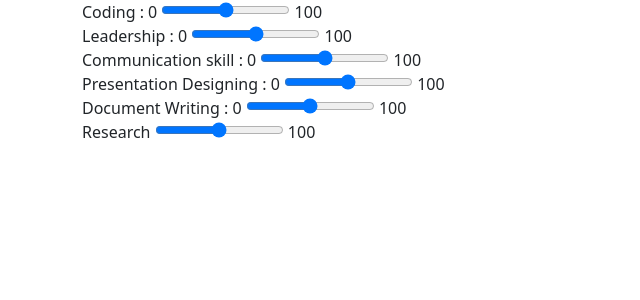
After one commit to KiranKhayamali/Hackademia-Hackathon, a Django app: page /student in a window 1280 px wide. The commit adds this page. Shown: the top 300 px of the page, without its empty margins (0-640 px from the left). Run offline with Django 5.2, Linux system fonts and the light colour scheme; some libraries are stand-ins or nearby versions.

Commit message:
Adding student form

```diff
--- a/group/urls.py
+++ b/group/urls.py
@@ -7,11 +7,12 @@ from group import views
 '''
 urlpatterns = [
     path('', views.Index.as_view(), name='home'),
-    path('index',views.Index.as_view(),name='home'),
+    path('index',views.Index.as_view(),name='index'),
 
     path('login', views.Login_view.as_view(), name='login'),
     path('logout', views.Logout_view.as_view(), name='logout'),
     path('signup', views.Signup_View.as_view(), name='signup'),
 
     path('teacher', views.teacher_form_view.as_view(), name='teacher'),
+    path('student', views.student_form_view.as_view(), name='student'),
 ]
--- a/group/views.py
+++ b/group/views.py
@@ -106,4 +106,11 @@ class teacher_form_view(View):
         }
         return render(request,'teacher.html',context)
 
+class student_form_view(View):
+    def get(self, request):
+        context = {
+            "page_name" : "student signup"
+        }
+        return render(request, 'student.html', context)
+
 # login and sign up related views
--- /dev/null
+++ b/templates/student.html
@@ -0,0 +1,34 @@
+{% extends "base.html"%}
+{% block body%}
+
+    <div class="container">
+    <div class="skill-level">
+        <form>
+            <label for="coding">Coding : 0</label>
+            <input type="range" min="0" max="100" value="50">
+            <output for="coding">100</output><br>
+
+            <label for="leadership">Leadership : 0</label>
+            <input type="range" min="0" max="100" value="50">
+            <output for="leadership">100</output><br>
+
+            <label for="communication">Communication skill : 0</label>
+            <input type="range" min="0" max="100" value="50">
+            <output for="communication">100</output><br>
+
+            <label for="presentation">Presentation Designing : 0</label>
+            <input type="range" min="0" max="100" value="50">
+            <output for="presentation">100</output><br>
+
+            <label for="document">Document Writing : 0</label>
+            <input type="range" min="0" max="100" value="50">
+            <output for="document">100</output><br>
+
+            <label for="research">Research</label>
+            <input type="range" min="0" max="100" value="50">
+            <output for="research">100</output><br>
+        </form>
+    </div>
+    </div>
+
+{% endblock body%}
```
Also changed, not shown: templates/teacher.html (+5 -15 lines).
